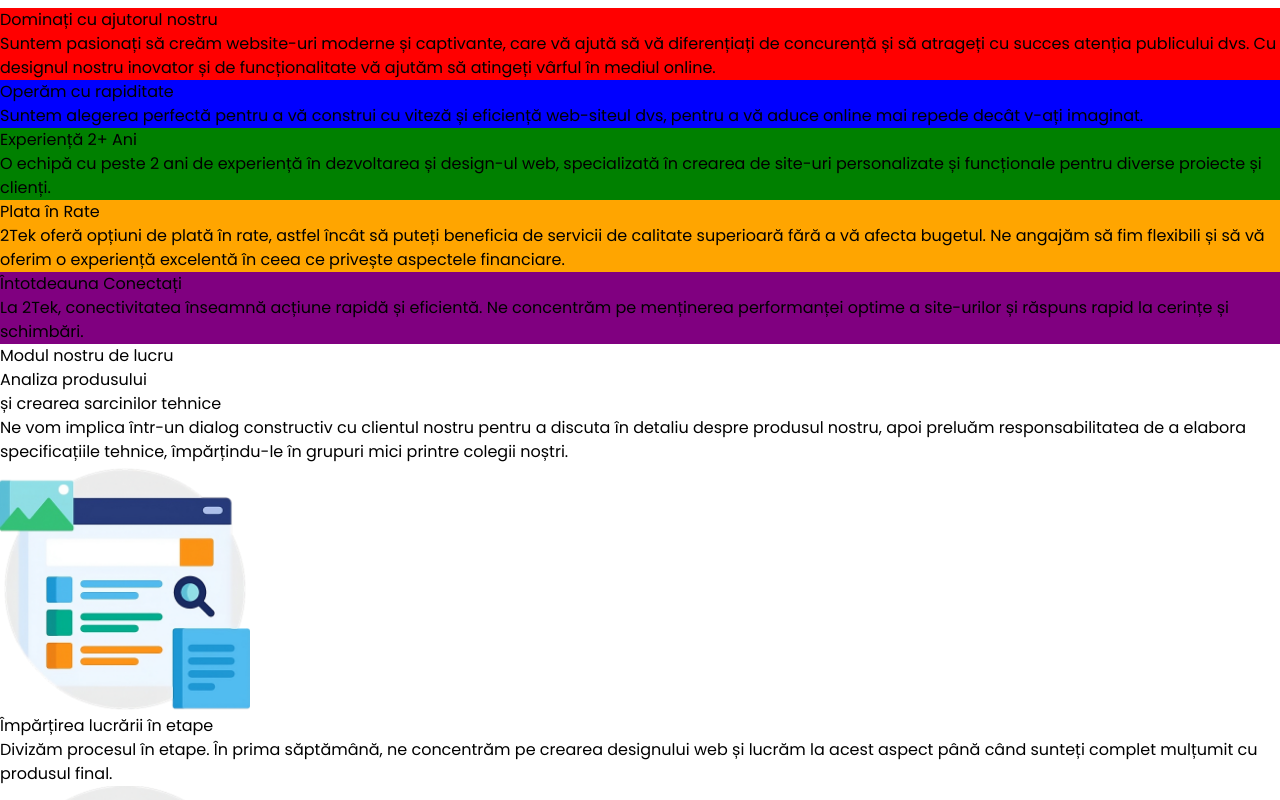
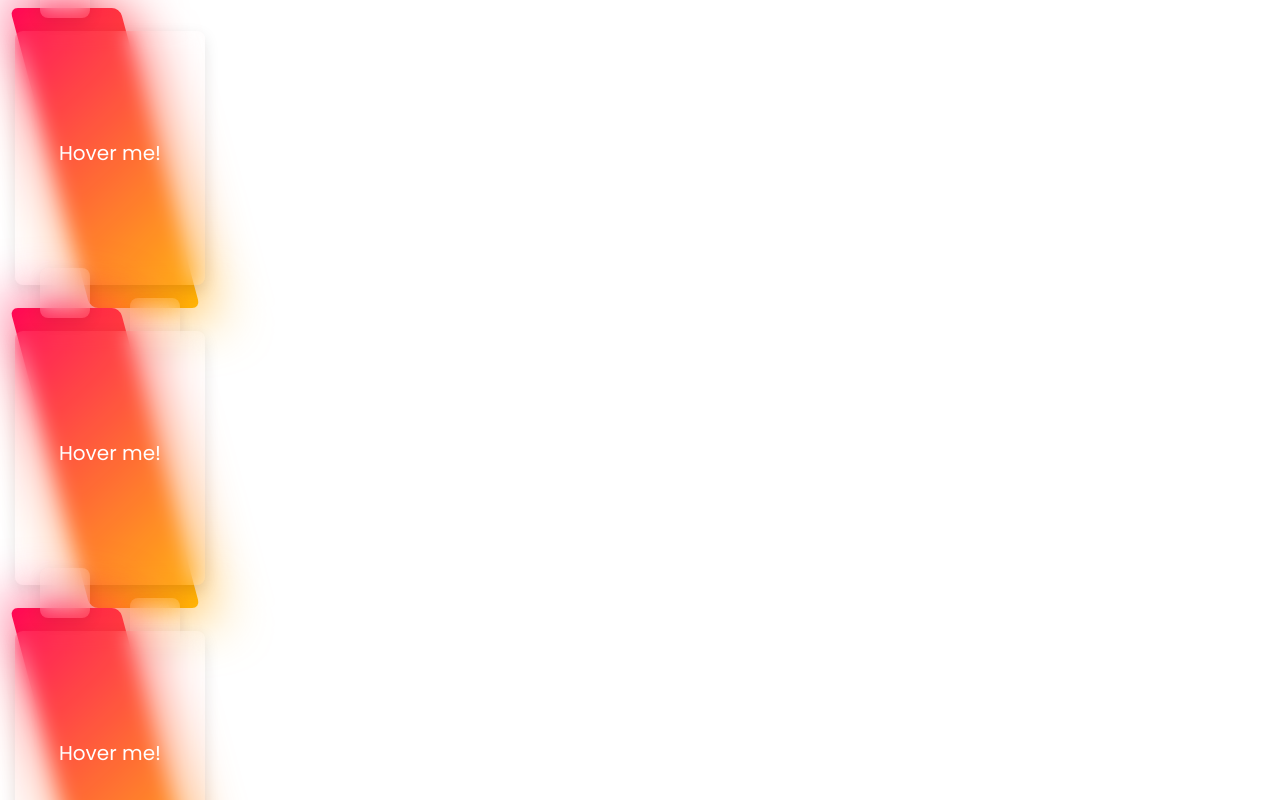
Before and after one commit to admin090609/two-tek, a Next.js app: page / in a window 1280 px wide. Shown: the part 2420-3220 px from the top of the page. Built offline with nearby package versions, Linux system fonts and the light colour scheme; a web font is replaced by a local one.

Commit message:
update avantaje

```diff
--- a/package.json
+++ b/package.json
@@ -13,6 +13,7 @@
     "@fortawesome/free-solid-svg-icons": "^6.4.2",
     "@fortawesome/react-fontawesome": "^0.2.0",
     "@mui/icons-material": "^5.14.13",
+    "@types/gsap": "^3.0.0",
     "animate.css": "^4.1.1",
     "gsap": "^3.12.2",
     "next": "^13.5.4",
--- a/pages/components/HorizontalSlider.tsx
+++ b/pages/components/HorizontalSlider.tsx
@@ -1,95 +1,77 @@
-import { useEffect, useState } from "react";
+import { useEffect } from "react";
+import gsap from "gsap";
+import ScrollTrigger from "gsap/dist/ScrollTrigger";
 
-const HorizontalSlider = () => {
-  const [currentIndex, setCurrentIndex] = useState(0);
+const ScrollAnimation = () => {
+  useEffect(() => {
+    gsap.registerPlugin(ScrollTrigger);
 
-  useEffect(() => {
-    const slider = document.getElementById("slider") as HTMLElement; // Adjust this type as needed
+    gsap.registerPlugin(ScrollTrigger);
 
-    const handleMouseWheel = (e: WheelEvent) => {
-      // Specify the type for 'e'
-      if (e.deltaY > 0) {
-        setCurrentIndex((prevIndex) => Math.min(prevIndex + 1, 4));
-      } else {
-        setCurrentIndex((prevIndex) => Math.max(prevIndex - 1, 0));
-      }
-    };
+    const sections = gsap.utils.toArray(".panel");
 
-    if (slider) {
-      slider.addEventListener("wheel", handleMouseWheel);
-
-      return () => {
-        slider.removeEventListener("wheel", handleMouseWheel);
-      };
-    }
-  }, []);
+    const scrollTween = gsap.to(sections, {
+      xPercent: -20 * (sections.length - 1),
+      ease: "none",
+      scrollTrigger: {
+        trigger: ".horizontal-slider",
+        pin: false,
+        scrub: 0.1,
+        end: "+=500",
+      },
+    });
+  });
 
   return (
-    <div id="slider-container">
-      <div id="slider">
-        <div className="slide" style={{ backgroundColor: "red" }}>
-          {" "}
-          <div className="box animate__animated animate__fadeInUp">
-            <h1 className="text-xl font-semibold mb-5">
-              Dominați cu ajutorul nostru
-            </h1>
-            <p>
-              Suntem pasionați să creăm website-uri moderne și captivante, care
-              vă ajută să vă diferențiați de concurență și să atrageți cu succes
-              atenția publicului dvs. Cu designul nostru inovator și de
-              funcționalitate vă ajutăm să atingeți vârful în mediul online.
-            </p>
+    <div className="horizontal-slider flex justify-center">
+      <section className="panel red">
+        <div>
+          <div className="boxuri">
+            <span></span>
+            <div className="contenturi">
+              <h2>Hover me!</h2>
+            </div>
           </div>
         </div>
-        <div className="slide" style={{ backgroundColor: "blue" }}>
-          <div className="box animate__animated animate__fadeInUp">
-            <h1 className="text-xl font-semibold mb-5">Operăm cu rapiditate</h1>
-            <p>
-              Suntem alegerea perfectă pentru a vă construi cu viteză și
-              eficiență web-siteul dvs, pentru a vă aduce online mai repede
-              decât v-ați imaginat.
-            </p>
+      </section>
+      <section className="panel gray">
+        <div>
+          <div>
+            <div className="boxuri">
+              <span></span>
+              <div className="contenturi">
+                <h2>Hover me!</h2>
+              </div>
+            </div>
           </div>
         </div>
-        <div className="slide" style={{ backgroundColor: "green" }}>
-          {" "}
-          <div className="box animate__animated animate__fadeInUp">
-            <h1 className="text-xl font-semibold mb-5">Experiență 2+ Ani</h1>
-            <p>
-              O echipă cu peste 2 ani de experiență în dezvoltarea și design-ul
-              web, specializată în crearea de site-uri personalizate și
-              funcționale pentru diverse proiecte și clienți.
-            </p>
+      </section>
+      <section className="panel purple">
+        <div>
+          <div>
+            <div className="boxuri">
+              <span></span>
+              <div className="contenturi">
+                <h2>Hover me!</h2>
+              </div>
+            </div>
           </div>
         </div>
-        <div className="slide" style={{ backgroundColor: "orange" }}>
-          {" "}
-          <div className="box ">
-            <h1 className="text-xl font-semibold mb-5">Plata în Rate</h1>
-            <p>
-              2Tek oferă opțiuni de plată în rate, astfel încât să puteți
-              beneficia de servicii de calitate superioară fără a vă afecta
-              bugetul. Ne angajăm să fim flexibili și să vă oferim o experiență
-              excelentă în ceea ce privește aspectele financiare.
-            </p>
+      </section>
+      <section className="panel green">
+        <div>
+          <div>
+            <div className="boxuri">
+              <span></span>
+              <div className="contenturi">
+                <h2>Hover me!</h2>
+              </div>
+            </div>
           </div>
         </div>
-        <div className="slide" style={{ backgroundColor: "purple" }}>
-          {" "}
-          <div className="box">
-            <h1 className="text-xl font-semibold mb-5">
-              Întotdeauna Conectați
-            </h1>
-            <p>
-              La 2Tek, conectivitatea înseamnă acțiune rapidă și eficientă. Ne
-              concentrăm pe menținerea performanței optime a site-urilor și
-              răspuns rapid la cerințe și schimbări.
-            </p>
-          </div>
-        </div>
-      </div>
+      </section>
     </div>
   );
 };
 
-export default HorizontalSlider;
+export default ScrollAnimation;
--- a/pages/components/Paralax2.tsx
+++ b/pages/components/Paralax2.tsx
@@ -71,7 +71,7 @@
     <>
       <h1
         ref={h1Ref}
-        className={`text-center text-4xl mb-20 mt-44 font-semibold text-[#637684] ${
+        className={`text-center text-4xl mb-20 mt-20 font-semibold text-[#637684] ${
           isVisible ? "animate__animated animate__backInDown" : ""
         }`}
       >
@@ -97,7 +97,13 @@
           </p>
         </div>
         <div>
-          <Image src="/images/search.png" alt="" width={250} height={100} className="py-5"/>
+          <Image
+            src="/images/search.png"
+            alt=""
+            width={250}
+            height={100}
+            className="py-5"
+          />
         </div>
       </div>
 
@@ -118,7 +124,13 @@
           </p>
         </div>
         <div>
-          <Image src="/images/web.png" alt="" width={250} height={100} className="py-5" />
+          <Image
+            src="/images/web.png"
+            alt=""
+            width={250}
+            height={100}
+            className="py-5"
+          />
         </div>
       </div>
 
@@ -139,7 +151,13 @@
           </p>
         </div>
         <div>
-          <Image src="/images/mobile.png" alt="" width={250} height={100} className="py-5"/>
+          <Image
+            src="/images/mobile.png"
+            alt=""
+            width={250}
+            height={100}
+            className="py-5"
+          />
         </div>
       </div>
     </>
--- a/pages/index.tsx
+++ b/pages/index.tsx
@@ -10,8 +10,8 @@
 import Parallax1 from "./components/Parallax1";
 import Paralax2 from "./components/Paralax2";
 import Echipa from "./components/Echipa";
-import HorizontalSlider from "./components/HorizontalSlider";
 import Email from "./components/Email";
+import ScrollAnimation from "./components/HorizontalSlider";
 
 export default function Home() {
   return (
@@ -27,8 +27,8 @@
         <Carousel />
       </div>
 
-      <div>
-        <HorizontalSlider />
+      <div className="w-[100vw] h-[100vh]">
+        <ScrollAnimation />
       </div>
 
       <div>
--- a/styles/globals.css
+++ b/styles/globals.css
@@ -439,3 +439,145 @@
   background-position: center;
   background-size: cover;
 }
+
+.horizontal-slider {
+  width: 100vw;
+  height: 100vh;
+  z-index: 6;
+}
+
+.panel {
+  font-weight: 300;
+}
+
+.boxuri {
+  position: relative;
+  width: 220px;
+  height: 300px;
+  display: flex;
+  justify-content: center;
+  align-items: center;
+  transition: 0.5s;
+  z-index: 1;
+  margin-right: 20px;
+}
+
+.boxuri::before {
+  content: ' ';
+  position: absolute;
+  top: 0;
+  left: 50px;
+  width: 50%;
+  height: 100%;
+  text-decoration: none;
+  background: #fff;
+  border-radius: 8px;
+  transform: skewX(15deg);
+  transition: 0.5s;
+}
+
+.boxuri::after {
+  content: '';
+  position: absolute;
+  top: 0;
+  left: 50;
+  width: 50%;
+  height: 100%;
+  background: #fff;
+  border-radius: 8px;
+  transform: skewX(15deg);
+  transition: 0.5s;
+  filter: blur(30px);
+}
+
+.boxuri:hover:before,
+.boxuri:hover:after {
+  transform: skewX(0deg) scaleX(1.3);
+}
+
+.boxuri:before,
+.boxuri:after {
+  background: linear-gradient(315deg, #ffbc00, #ff0058)
+}
+
+.boxuri span {
+  display: block;
+  position: absolute;
+  top: 0;
+  left: 0;
+  right: 0;
+  bottom: 0;
+  z-index: 5;
+  pointer-events: none;
+}
+
+.boxuri span::before {
+  content: '';
+  position: absolute;
+  top: 0;
+  left: 0;
+  width: 0;
+  height: 0;
+  border-radius: 8px;
+  background: rgba(255, 255, 255, 0.1);
+  backdrop-filter: blur(10px);
+  opacity: 0;
+  transition: 0.1s;
+  animation: animate 2s ease-in-out infinite;
+  box-shadow: 0 5px 15px rgba(0, 0, 0, 0.08)
+}
+
+.boxuri span::before {
+  top: -40px;
+  left: 40px;
+  width: 50px;
+  height: 50px;
+  opacity: 1;
+}
+
+.boxuri span::after {
+  content: '';
+  position: absolute;
+  bottom: 0;
+  right: 0;
+  width: 100%;
+  height: 100%;
+  border-radius: 8px;
+  background: rgba(255, 255, 255, 0.1);
+  backdrop-filter: blur(10px);
+  opacity: 0;
+  transition: 0.5s;
+  box-shadow: 0 5px 15px rgba(0, 0, 0, 0.08);
+  animation-delay: -1s;
+}
+
+.boxuri span:after {
+  bottom: -40px;
+  right: 40px;
+  width: 50px;
+  height: 50px;
+  opacity: 1;
+}
+
+.boxuri .contenturi {
+  position: relative;
+  width: 190px;
+  height: 254px;
+  padding: 20px 40px;
+  background: rgba(255, 255, 255, 0.05);
+  backdrop-filter: blur(10px);
+  box-shadow: 0 5px 15px rgba(0, 0, 0, 0.1);
+  border-radius: 8px;
+  z-index: 1;
+  transform: 0.5s;
+  color: #fff;
+  display: flex;
+  justify-content: center;
+  align-items: center;
+}
+
+.boxuri .contenturi h2 {
+  font-size: 20px;
+  color: #fff;
+  margin-bottom: 10px;
+}
```
Also changed, not shown: public/images/gif.gif (added), 1 other file (tests, documents, lock files or other folders).
